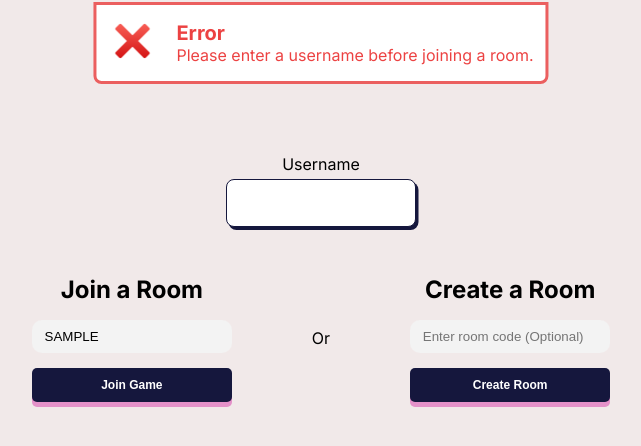
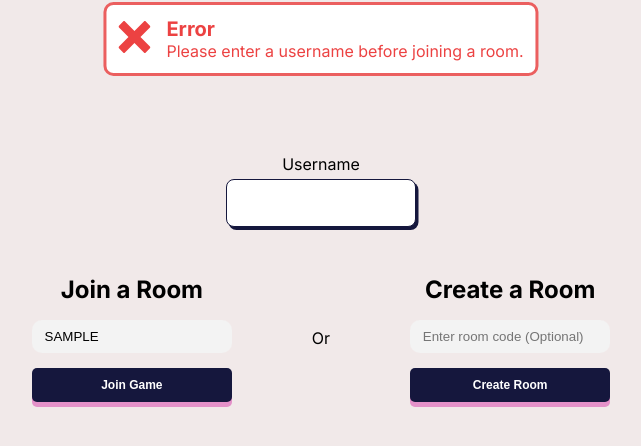
Before and after one commit to Katelynshapoval/Skribbl.io-clone, a React (Vite) app in the folder client/: page / in a window 1280 px wide. Both pictures are taken after typing "Sample" into the empty fields and a click on the button "Join Game". Shown: the top 446 px of the page, without its empty margins (319-960 px from the left). Built offline with nearby package versions, Linux system fonts and the light colour scheme; no server answers.

Commit message:
changed error context to notification context

```diff
--- a/client/src/App.jsx
+++ b/client/src/App.jsx
@@ -4,19 +4,19 @@ import { BrowserRouter as Router, Routes, Route } from "react-router-dom";
 import Home from "./pages/Home";
 import Room from "./pages/Room";
 import { SocketProvider } from "./context/SocketContext";
-import { ErrorProvider } from "./context/ErrorContext";
+import { NotificationsProvider } from "./context/NotificationsContext";
 
 function App() {
   return (
     <SocketProvider>
-      <ErrorProvider>
+      <NotificationsProvider>
         <Router>
           <Routes>
             <Route path="/" element={<Home />} />
             <Route path="/room/:roomCode" element={<Room />} />
           </Routes>
         </Router>
-      </ErrorProvider>
+      </NotificationsProvider>
     </SocketProvider>
   );
 }
--- a/client/src/context/ErrorContext.jsx
+++ /dev/null
@@ -1,41 +0,0 @@
-import React, { createContext, useContext, useState } from "react";
-
-const ErrorContext = createContext();
-export const useError = () => useContext(ErrorContext);
-
-export const ErrorProvider = ({ children }) => {
-  const [error, setError] = useState(null);
-  const [visible, setVisible] = useState(false);
-
-  const showError = (message) => {
-    setError(message);
-    setVisible(true);
-
-    // Start hiding after 3 seconds
-    setTimeout(() => {
-      setVisible(false);
-    }, 3000);
-
-    // Remove the text after the slide-out animation finishes
-    setTimeout(() => {
-      setError(null);
-    }, 3600);
-  };
-
-  return (
-    <ErrorContext.Provider value={{ showError }}>
-      {children}
-      {error && (
-        <div className={`errorToast ${visible ? "show" : ""}`}>
-          <div>
-            <img src="/cross.png" alt="error" />
-          </div>
-          <div>
-            <h1>Error</h1>
-            <p>{error}</p>
-          </div>
-        </div>
-      )}
-    </ErrorContext.Provider>
-  );
-};
--- /dev/null
+++ b/client/src/context/NotificationsContext.jsx
@@ -0,0 +1,55 @@
+import React, { createContext, useContext, useState } from "react";
+import { IoIosInformationCircleOutline } from "react-icons/io";
+import { AiOutlineExclamationCircle } from "react-icons/ai";
+import { ImCross } from "react-icons/im";
+
+const NotificationsContext = createContext();
+export const useNotification = () => useContext(NotificationsContext);
+
+export const NotificationsProvider = ({ children }) => {
+  const [notification, setNotification] = useState({ text: "", type: "" });
+  const [visible, setVisible] = useState(false);
+
+  const showNotification = (text, type) => {
+    setNotification({ text, type });
+    setVisible(true);
+
+    // Start hiding after 3 seconds
+    setTimeout(() => {
+      setVisible(false);
+    }, 3000);
+
+    // Remove the text after the slide-out animation finishes
+    setTimeout(() => {
+      setNotification({ text: "", type: "" });
+    }, 3600);
+  };
+
+  const notificationIcons = {
+    info: <IoIosInformationCircleOutline className="notificationIcon" />,
+    error: <ImCross className="notificationIcon" />,
+    alert: <AiOutlineExclamationCircle className="notificationIcon" />,
+  };
+
+  return (
+    <NotificationsContext.Provider value={{ showNotification }}>
+      {children}
+      <div
+        className={`notification ${visible ? "show" : ""} ${notification.type}`}
+      >
+        <div>
+          {/* <img src="/cross.png" alt="error" /> */}
+          {notificationIcons[notification.type]}
+        </div>
+        <div>
+          <h1>
+            {/* Capitalize the type */}
+            {notification.type.charAt(0).toUpperCase() +
+              notification.type.slice(1)}
+          </h1>
+          <p>{notification.text}</p>
+        </div>
+      </div>
+    </NotificationsContext.Provider>
+  );
+};
--- a/client/src/index.css
+++ b/client/src/index.css
@@ -14,7 +14,7 @@ body {
   padding: 2rem;
 }
 
-.errorToast {
+.notification {
   border: 3px solid #eb5f5f;
   background-color: white;
   outline: none;
@@ -35,16 +35,35 @@ body {
   opacity: 0;
 }
 
-.errorToast.show {
+.notificationIcon {
+  font-size: 2rem;
+}
+
+.notification.show {
   transform: translate(-50%, 0);
   opacity: 1;
 }
 
-.errorToast h1 {
+.notification.error {
+  border: 3px solid #eb5f5f;
+  color: #ec4242;
+}
+
+.notification.alert {
+  border: 3px solid #eb955f;
+  color: #ec8342;
+}
+
+.notification.info {
+  border: 3px solid #5f97eb;
+  color: #4294ec;
+}
+
+.notification h1 {
   font-size: 1.25rem;
 }
 
-.errorToast h1,
+.notification h1,
 p {
   margin: 0;
   padding: 0;
--- a/client/src/pages/Home.jsx
+++ b/client/src/pages/Home.jsx
@@ -2,7 +2,7 @@ import React, { useEffect, useState } from "react";
 import { useNavigate } from "react-router-dom";
 import { useSocket } from "../context/SocketContext";
 import "../css/pages/home.css";
-import { useError } from "../context/ErrorContext";
+import { useNotification } from "../context/NotificationsContext";
 
 function Home() {
   // Input states
@@ -12,7 +12,7 @@ function Home() {
   // Variables for logic, contexr
   const navigate = useNavigate();
   const socket = useSocket();
-  const { showError } = useError();
+  const { showNotification } = useNotification();
   // Helpers
   const cleanCode = (code) => code.trim().toUpperCase();
   const persistSession = (username, roomCode) => {
@@ -25,7 +25,7 @@ function Home() {
     if (!socket) return;
 
     const handleErrorMessage = ({ message }) => {
-      showError(message);
+      showNotification(message, "error");
     };
     socket.on("errorMessage", handleErrorMessage);
     return () => {
@@ -39,7 +39,10 @@ function Home() {
 
     // If no username was introduced
     if (!username.trim()) {
-      showError("Please enter a username before joining a room.");
+      showNotification(
+        "Please enter a username before joining a room.",
+        "error",
+      );
       return;
     }
 
@@ -76,7 +79,10 @@ function Home() {
     e.preventDefault();
 
     if (!username.trim()) {
-      showError("Please enter a username before creating a room.");
+      showNotification(
+        "Please enter a username before creating a room.",
+        "error",
+      );
       return;
     }
 
@@ -96,7 +102,7 @@ function Home() {
       // Validate the custom code first
       socket.emit("roomExists", cleanedCode, (roomExists) => {
         if (roomExists) {
-          return showError("The room code is not unique.");
+          return showNotification("The room code is not unique.", "error");
         }
         emitCreate(cleanedCode);
       });
--- a/client/src/pages/Room.jsx
+++ b/client/src/pages/Room.jsx
@@ -9,14 +9,14 @@ import "../css/pages/room.css";
 import { IoIosInformationCircleOutline } from "react-icons/io";
 import { AiOutlineExclamationCircle } from "react-icons/ai";
 import { IoIosCheckmarkCircleOutline } from "react-icons/io";
-import { useError } from "../context/ErrorContext";
+import { useNotification } from "../context/NotificationsContext";
 
 function Room() {
   // Hooks
   const location = useLocation();
   const socket = useSocket();
   const navigate = useNavigate();
-  const { showError } = useError();
+  const { showNotification } = useNotification();
 
   // References
   const boardRef = useRef();
@@ -77,7 +77,10 @@ function Room() {
   // Helper to check if there are more than one player in the room
   const playersExist = () => {
     if (users.length == 0) {
-      showError("You need at least two players to start the game!");
+      showNotification(
+        "You need at least two players to start the game!",
+        "info",
+      );
       return false;
     }
     return true;
@@ -330,10 +333,10 @@ function Room() {
             username={username}
             users={users}
             ready={ready}
+            leaveRoom={leaveRoom}
             onReady={() => {
               setReady(true);
               sendReadyStatus(true);
-              leaveRoom = { leaveRoom };
             }}
           />
           {/* Chat card */}
```
